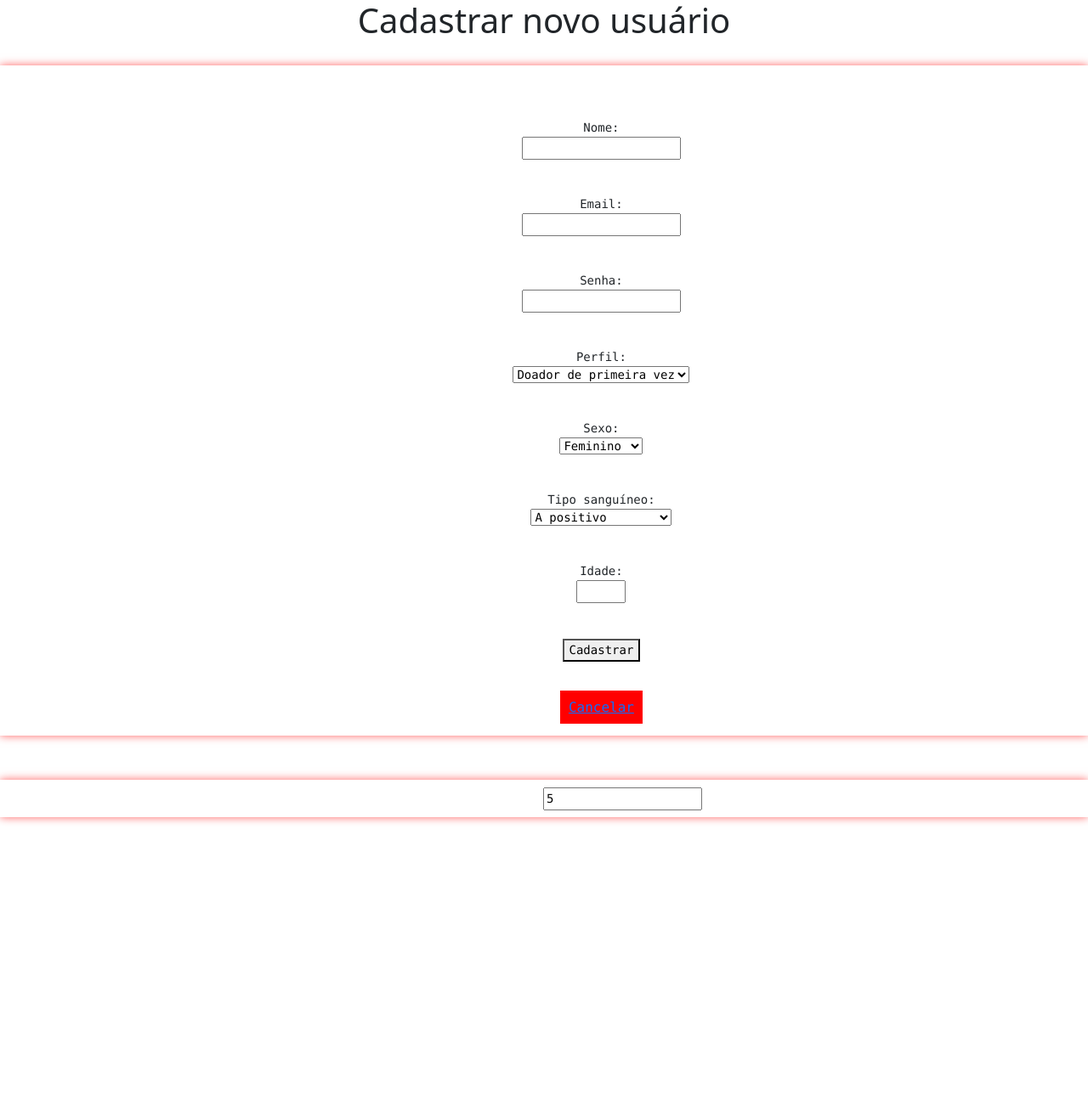
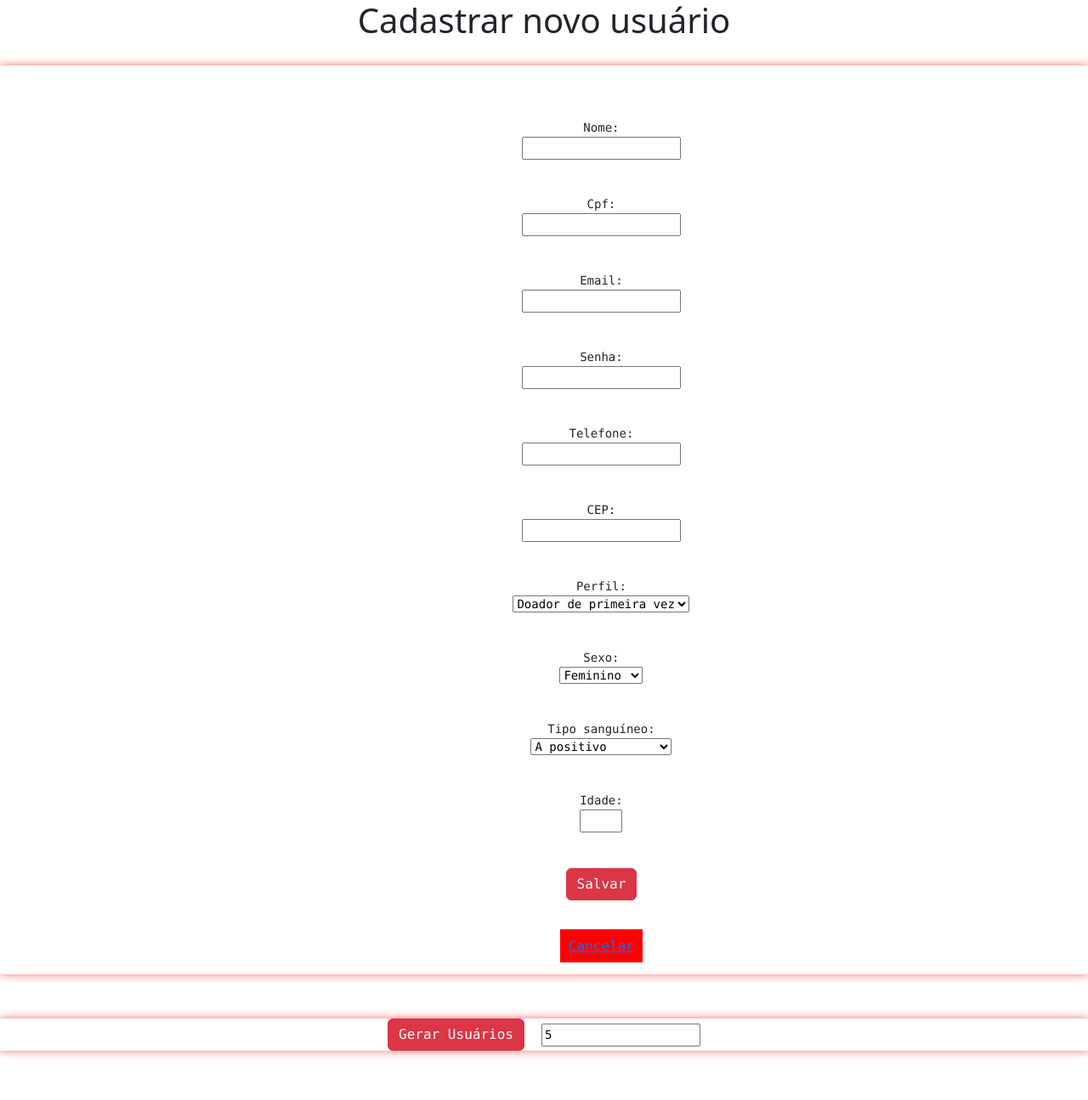
Before and after one commit to S9NT7S/Projeto-Doe-Vida, a Flask app: page /cadastro in a window 1280 px wide. Shown: the whole page at 85% size. Before the commit the page ends 969 px from the top, so only its background shows below. Run offline with Flask 3, Linux system fonts and the light colour scheme; parts of the project's set-up code (start-up, migrations or seed data) failed here and were passed over.

Commit message:
27/07/2026

```diff
--- a/Desktop/DoeVida/Prime/static/css/base.css
+++ b/Desktop/DoeVida/Prime/static/css/base.css
@@ -53,7 +53,6 @@
 
 .logo{
     font-size: 20px;
-
 }
 
 .wrapper{
--- a/Desktop/DoeVida/Prime/static/css/login.css
+++ b/Desktop/DoeVida/Prime/static/css/login.css
@@ -3,7 +3,6 @@
     font-family: 'Times New Roman', Times, serif;
     font-size: 16px;
     line-height: 2.0;
-    display: block;
 }
 
 h1 {
@@ -27,7 +26,6 @@
     box-shadow: 0 0 10px rgb(255, 100, 100);
     text-align: center;
     align-items: center;
-    display: block;
     justify-content: center;
 }
 
@@ -41,13 +39,6 @@
     display: flex;
     justify-content: center;
     align-items: center;
-}
-
-label {
-    display: block;
-    text-align: center;
-    align-items: center;
-    place-items: center;
 }
 
 .input[name="usuario"], .input[name="senha"] {
--- a/Desktop/DoeVida/Prime/templates/cadastro.html
+++ b/Desktop/DoeVida/Prime/templates/cadastro.html
@@ -17,10 +17,13 @@
         {% endif %}
 
         <pre>
-            <form action="{{ url_for('registrar') }}" method="post">
+            <form method="post" action="{{ url_for('registrar') }}">
                 <br>
                 <label></label>Nome:<label></label>
                 <input type="text" id="nome" name="nome" required>
+                <br>
+                <label>Cpf:</label>
+                <input id="CPFInput" maxlength="11" oninput="criarMascara('CPF')" required>
                 <br>
                 <label for="email"></label>Email:<label></label>
                 <input type="email" id="email" name="email" required>
@@ -28,8 +31,14 @@
                 <label for="senha"></label>Senha:<label></label>
                 <input type="password" id="senha" name="senha" required>
                 <br>
+                <label for="telefone">Telefone:</label>
+                <input id="TelefoneInput" maxlength="11" oninput="criarMascara('Telefone')" required>
+                <br>
+                <label>CEP:</label>
+                <input id="CEPInput" maxlength="8" oninput="criarMascara('CEP')" required>
+                <br>
                 <label>Perfil:</label>
-                <select id="perfil" name="perfil">
+                <select id="perfil" name="perfil" required>
                     <option value="primeira">Doador de primeira vez</option>
                     <option value="regular">Doador regular</option>
                     <option value="esporadico">Doador esporádico</option>
@@ -38,14 +47,14 @@
                 </select>
                 <br>
                 <label>Sexo:</label>
-                <select id="sexo" name="sexo">
+                <select id="sexo" name="sexo" required>
                     <option value="feminino">Feminino</option>
                     <option value="masculino">Masculino</option>
                     <option value="outro">Outro</option>
                 </select>
                 <br>
                 <label>Tipo sanguíneo:</label>
-                <select id="sangue" name="sangue">
+                <select id="sangue" name="sangue" required>
                     <option value="a_positivo">A positivo</option>
                     <option value="a_negativo">A negativo</option>
                     <option value="b_positivo">B positivo</option>
@@ -58,17 +67,32 @@
                 </select>
                 <br>
                 <label>Idade:</label>
-                <input type="number" min="1" max="120" id="idade" name="idade">
+                <input type="number" min="16" max="69" maxlength="2" id="idadeInput" oninput="criarMascara('Idade')" name="idade"  required>
                 <br>
-                <button type="submit" onclick="return confirm('Tem certeza?');" value="Cadastrar" class="botao-cadastrar">Cadastrar</button>
+                <button type="submit" onclick="return confirm('Tem certeza?');" value="Cadastrar" class="btn btn-danger">Salvar</button>
                 <br>
-                <a href="{{ url_for('login') }}">Cancelar</a>
+                <a href="{{ url_for('listar_usuarios') }}">Cancelar</a>
             </form>
-            <form action="{{ url_for('gerar_usuarios') }}" method="POST" style="margin-top:10px; display:flex; align-items:center; gap:10px;">
-                <input type="submit" value="Gerar Usuários">
-                <label for="qtd" style="margin:0;"></label>
-                <input type="number" id="qtd" name="qtd" min="1" value="5" required class="label_add" >
-            </form>
+            <form action="{{ url_for('gerar_usuarios') }}" method="POST" style="margin-top: 10px; display: flex; align-items: center; gap: 10px;">
+                <button class="btn btn-danger" type="submit" value="Gerar Usuários">Gerar Usuários</button>
+                <label for="qtd" style="margin: 0;"></label>
+                <input type="number" id="qtd" min="1" value="5" required class="label_add">
+             </form>
         </pre>
     </body>
+    <script>
+        function criarMascara(mascaraInput){
+            const maximoInput = document.getElementById(`${mascaraInput}Input`).maxLength;
+            let valorInput = document.getElementById(`${mascaraInput}Input`).value;
+            let valorSemPonto = document.getElementById(`${mascaraInput}Input`).value.replace(/([^0-9])+/g, "");
+            const mascaras = {
+                CPF: valorInput.replace(/[^\d]/g, "").replace(/(\d{3})(\d{3})(\d{3})(\d{2})/, "$1.$2.$3-$4"),
+                Telefone: valorInput.replace(/[^\d]/g, "").replace(/(\d{2})(\d{5})(\d{4})/, "($1)$2-$3"),
+                CEP: valorInput.replace(/[^\d]/g, "").replace(/(\d{5})(\d{3})/, "$1-$2"),
+                Idade: valorInput.replace(/[^\d]/g, "")
+            };
+
+            valorInput.length === maximoInput ? document.getElementById(`${mascaraInput}Input`).value = mascaras[mascaraInput] : document.getElementById(`${mascaraInput}Input`).value = valorSemPonto;
+        };
+    </script>
 </html>
--- /dev/null
+++ b/Eventos.txt
@@ -0,0 +1,4 @@
+Colocar eventos nas páginas
+
+Login
+    Na página de login, cada campo preenchido ir habilitando o botão de login, como são apenas dois campos (usuario e senha), setar o botao em fifty quando preencher o usuário e mais fifty quando preencher a senha, habilitar o botão
```
Also changed, not shown: Desktop/DoeVida/Prime/banco/BancoMySQL.py (+7 -4 lines), Desktop/DoeVida/Prime/templates/novo_usuario.html (+28 -4 lines), Usuarios.txt (+6 -1 lines), Desktop/DoeVida/Prime/static/js/eventos.js (added), 1 other file.
